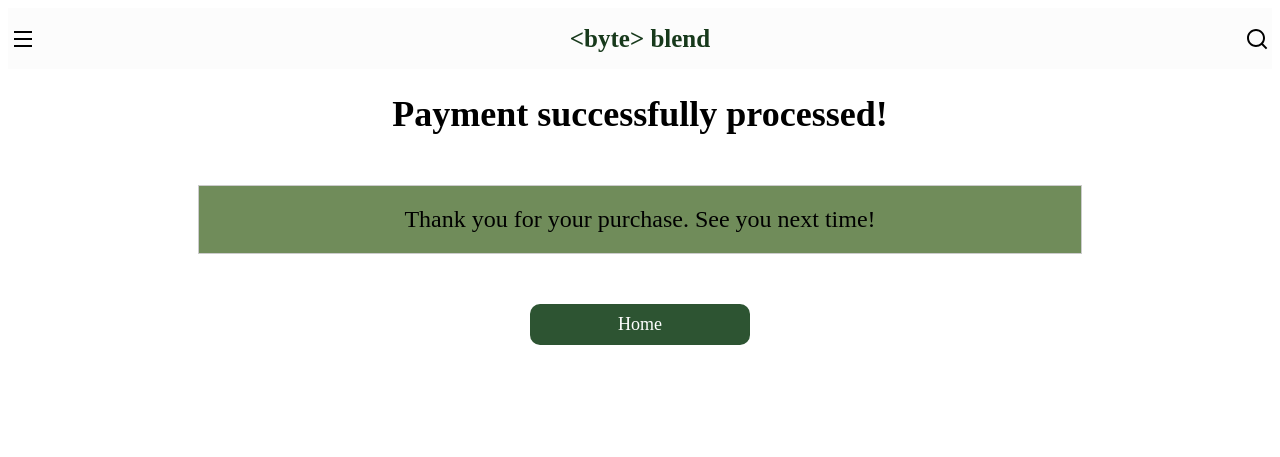
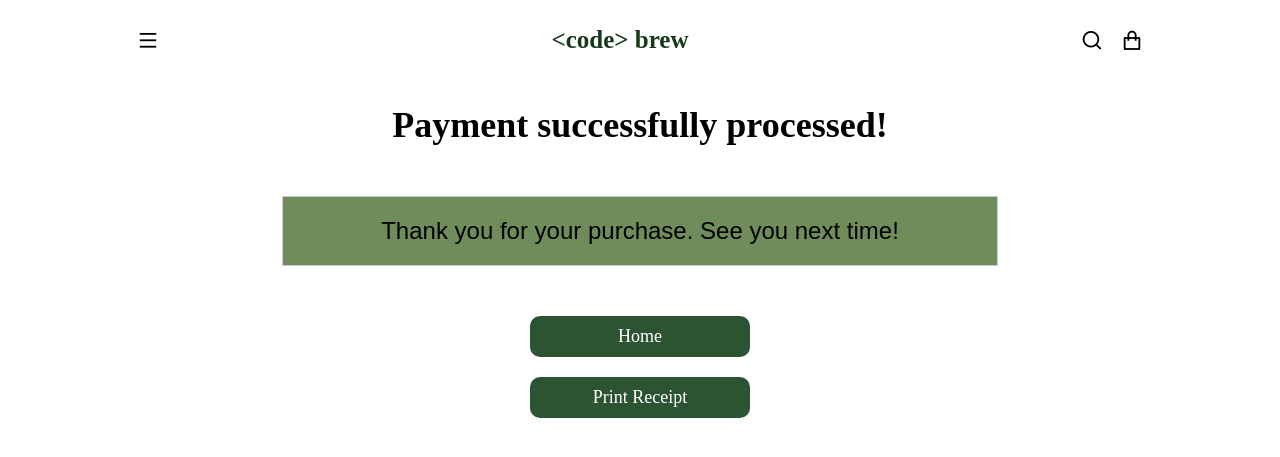
Before and after one commit to emimaostafe/b2tea, a PHP site: page /pages/goodbye.html in a window 1280 px wide. Shown: the top 457 px of the page. Run offline with PHP 8.4, Linux system fonts and the light colour scheme; some libraries are stand-ins or nearby versions; some web fonts are replaced.

Commit message:
Added print-receipt button, fixed the seating and pay pages, all done

```diff
--- a/pages/goodbye.html
+++ b/pages/goodbye.html
@@ -1,36 +1,54 @@
 <!DOCTYPE html>
-<meta name="viewport" content="width=device-width, initial-scale=1.0">
+<html>
+
 <head>
-    <link rel="stylesheet" href="../styles/menu.css">
+    <meta charset='utf-8'>
+    <meta name='viewport' content='width=device-width, initial-scale=1'>
+
+    <title>B2Tea</title>
+
+    <link rel="stylesheet" href="../styles/defaults.css">
+    <link rel="stylesheet" href="../styles/home.css">
     <link rel="stylesheet" href="../styles/pay.css">
 
+    <link href="https://cdn.jsdelivr.net/npm/remixicon@3.0.0/fonts/remixicon.css" rel="stylesheet">
+    <!-- <script src='main.js'></script> -->
 </head>
 
-<div class="headers">
+<body>
+    <div class="container">
+        <header>
+            <div id="menu-trigger" class="menu">
+                <div class="icon-item"><i class="ri-menu-line"></i></div>
+            </div>
 
-    <div class="header">
-        <div class="header__menu">
-            <div class="header__menu__icon">
-                <svg xmlns="http://www.w3.org/2000/svg" viewBox="0 0 24 24" width="24" height="24">
-                    <path d="M3 4H21V6H3V4ZM3 11H21V13H3V11ZM3 18H21V20H3V18Z" fill="#000"></path>
-                </svg>
+            <div class="meniu-coborator">
+                <div class="menu">
+                    <div class="icon-item"><i class="ri-close-line"></i></div>
+                </div>
+
+                <ul class="options">
+                    <li><a href="../pages/home.html">Home</a></li>
+                    <li class="active"><a href="../pages/newmenu.html">Our products</a></li>
+                    <li><a href="../pages/seating.html">Serve In</a></li>
+                    <li><a href="../pages/newmenu.html">Take Out</a></li>
+                    <li><a href="../pages/pay.html">chart</a></li>
+                    <li><a href="../index.html">About us</a></li>
+                    <li><a href="../pages/buttons.html">Search</a></li>
+                    </li>
+                </ul>
             </div>
-        </div>
-        <div class="header__logo">
-            <h5>&lt;byte&gt; blend</h5>
-        </div>
-        <div class="header__actions">
-            <div class="header__search__icon">
-                <svg xmlns="http://www.w3.org/2000/svg" viewBox="0 0 24 24" width="24" height="24">
-                    <path
-                        d="M18.031 16.6168L22.3137 20.8995L20.8995 22.3137L16.6168 18.031C15.0769 19.263 13.124 20 11 20C6.032 20 2 15.968 2 11C2 6.032 6.032 2 11 2C15.968 2 20 6.032 20 11C20 13.124 19.263 15.0769 18.031 16.6168ZM16.0247 15.8748C17.2475 14.6146 18 12.8956 18 11C18 7.1325 14.8675 4 11 4C7.1325 4 4 7.1325 4 11C4 14.8675 7.1325 18 11 18C12.8956 18 14.6146 17.2475 15.8748 16.0247L16.0247 15.8748Z"
-                        fill="#000"></path>
-                </svg>
+
+            <div class="brand">
+                <h5><span>&lt;code&gt;</span> brew</h5>
             </div>
-        </div>
+            <div class="actions">
+                <div class="icon-item search"><i class="ri-search-line"></i></div>
+                <div class="icon-item cart"><i class="ri-shopping-bag-line"></i></div>
+            </div>
+
+        </header>
     </div>
-</body>
-</div>
 
 <head>
     <title>Payment Success</title>
@@ -47,6 +65,7 @@
             </thead>
         </table>
         <a href="home.html" class="home-button">Home</a>
+        <a class="receipt-button">Print Receipt</a>
     </div>
 </body>
 </html>
--- a/pages/pay.html
+++ b/pages/pay.html
@@ -30,9 +30,9 @@
                 <ul class="options">
                     <li><a href="../pages/home.html">Home</a></li>
                     <li class="active"><a href="../pages/newmenu.html">Our products</a></li>
-                    <li><a href="../pages/sitting.html">Serve In</a></li>
-                    <li><a href="../pages/menu.html">Take Out</a></li>
-                    <li><a href="../pages/pay.html">My Command</a></li>
+                    <li><a href="../pages/seating.html">Serve In</a></li>
+                    <li><a href="../pages/newmenu.html">Take Out</a></li>
+                    <li><a href="../pages/pay.html">Chart</a></li>
                     <li><a href="../index.html">About us</a></li>
                     <li><a href="../pages/buttons.html">Search</a></li>
                     </li>
--- a/styles/pay.css
+++ b/styles/pay.css
@@ -1,3 +1,9 @@
+@import url('https://fonts.googleapis.com/css2?family=Poppins:wght@100&display=swap');
+p,h3{
+  font-family: 'Poppins', sans-serif;
+  font-size: larger;
+  text-align: left;
+}
 
 h1 {
 	text-align: center;
@@ -15,10 +21,10 @@ table {
 
 table th,
 table td {
-    padding: 10px 20px;
+    padding: 5px 15px;
 	text-align: center;
     border: 1px solid #ccc;
-
+    font-family: 'Poppins', sans-serif;
 }
 .item {
 
@@ -58,7 +64,8 @@ button {
 
 .pay-button,
 .home-button,
-.menu-button {
+.menu-button,
+.receipt-button {
     display: block;
     margin: 20px auto;
     padding: 10px;
@@ -75,7 +82,8 @@ button {
 
 .pay-button:hover,
 .home-button:hover,
-.menu-button:hover {
+.menu-button:hover,
+.receipt-button:hover {
     background-color: #17391B;
     align-self: center;
 }
```
Also changed, not shown: pages/seating.html (+17 -25 lines), styles/tables.css (+22 -12 lines).
